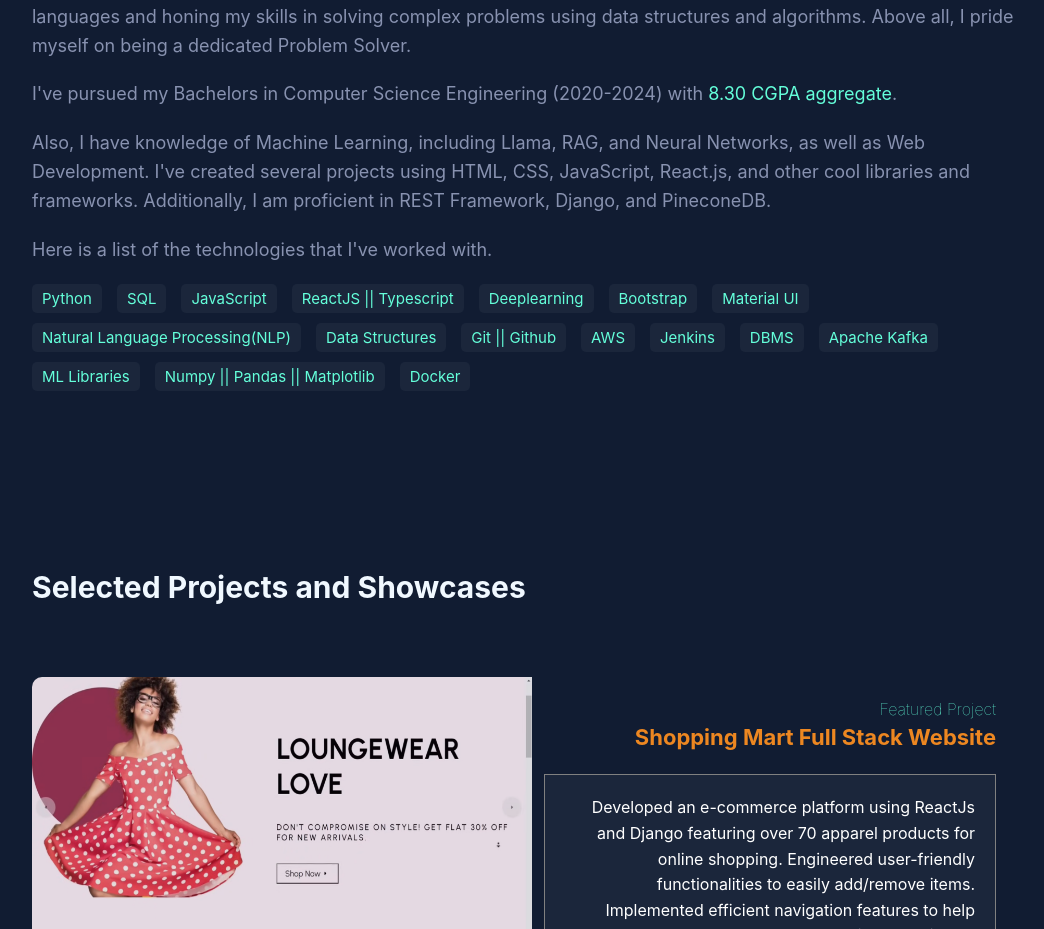
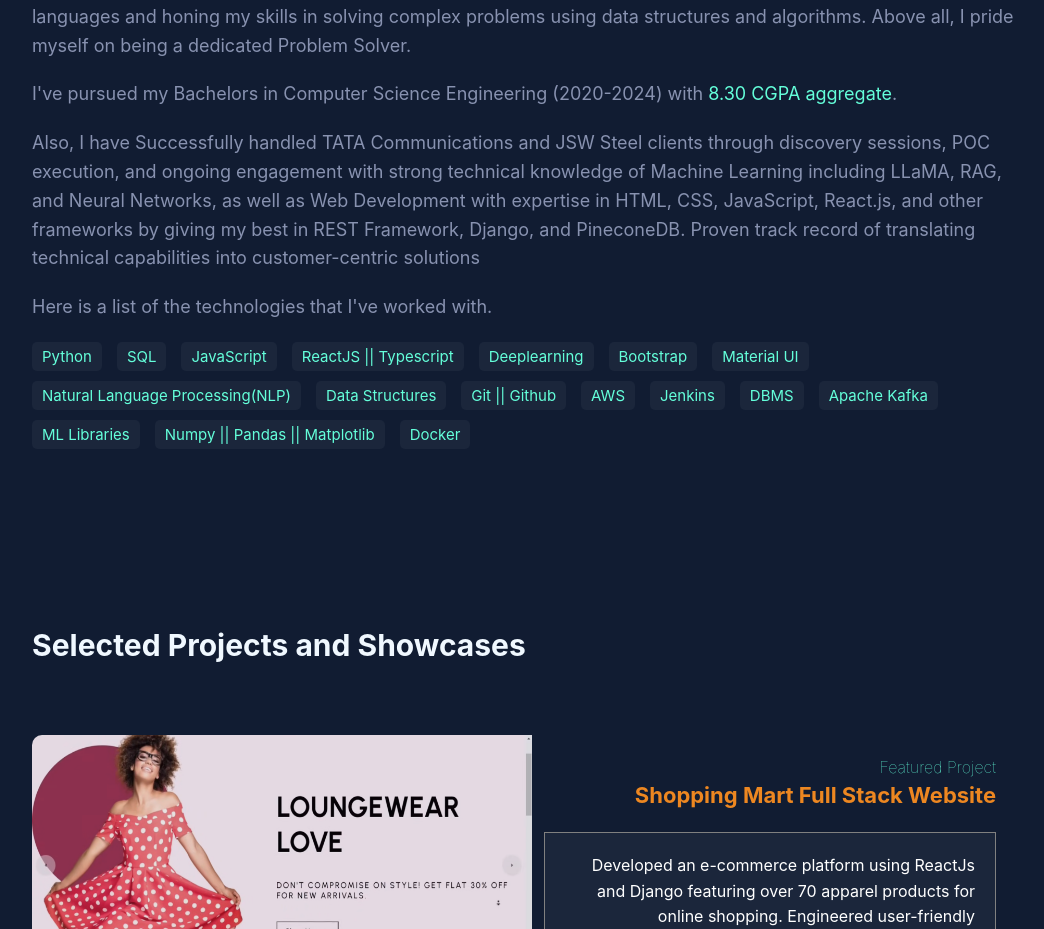
Before and after one commit to vilas-123/Portfolio, a React (Create React App) app: page / in a window 1280 px wide. Shown: the part 1320-2249 px from the top of the page, without its empty margins (116-1160 px from the left). Built offline with nearby package versions, Linux system fonts and the light colour scheme.

Commit message:
Update About.jsx

```diff
--- a/src/components/About.jsx
+++ b/src/components/About.jsx
@@ -126,11 +126,7 @@ const About = () => {
                 marginBottom: "2rem",
               }}
             >
-              Also, I have knowledge of Machine Learning, including Llama, RAG,
-              and Neural Networks, as well as Web Development. I've created
-              several projects using HTML, CSS, JavaScript, React.js, and other
-              cool libraries and frameworks. Additionally, I am proficient in
-              REST Framework, Django, and PineconeDB.
+              Also, I have  Successfully handled TATA Communications and JSW Steel clients through discovery sessions, POC execution, and ongoing engagement with strong technical knowledge of Machine Learning including LLaMA, RAG, and Neural Networks, as well as Web Development with expertise in HTML, CSS, JavaScript, React.js, and other frameworks by giving my best in REST Framework, Django, and PineconeDB. Proven track record of translating technical capabilities into customer-centric solutions
             </div>
 
             <div
```
